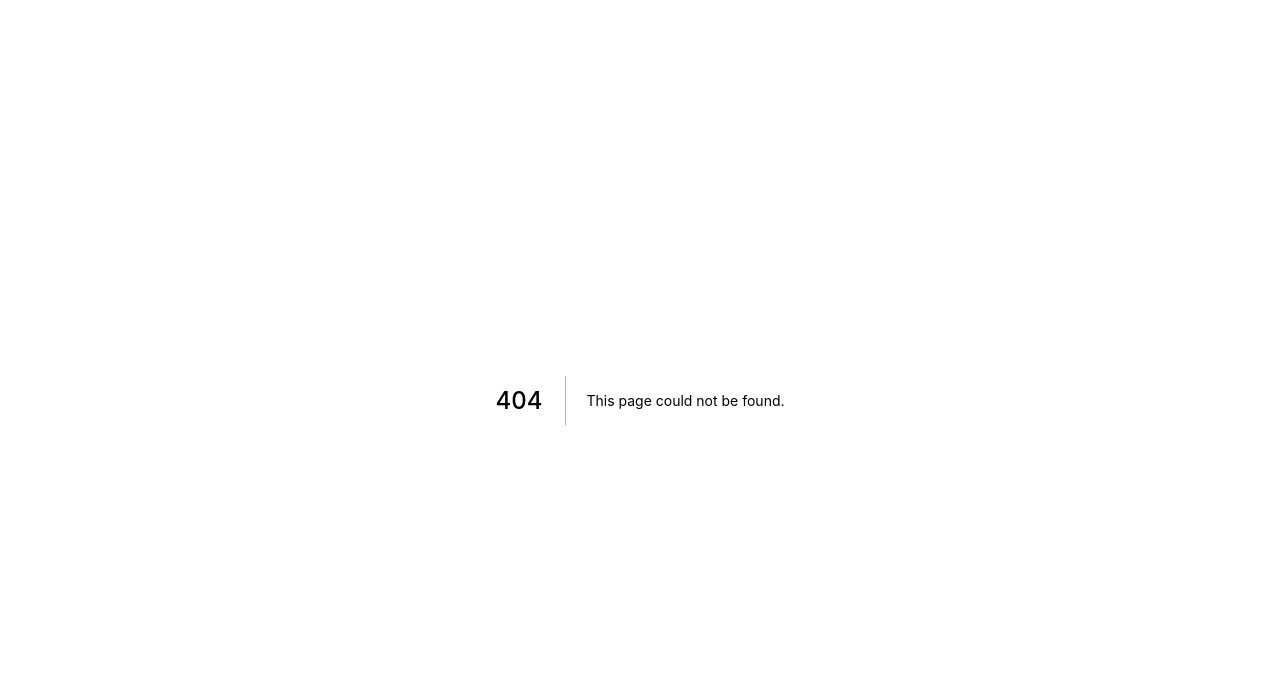
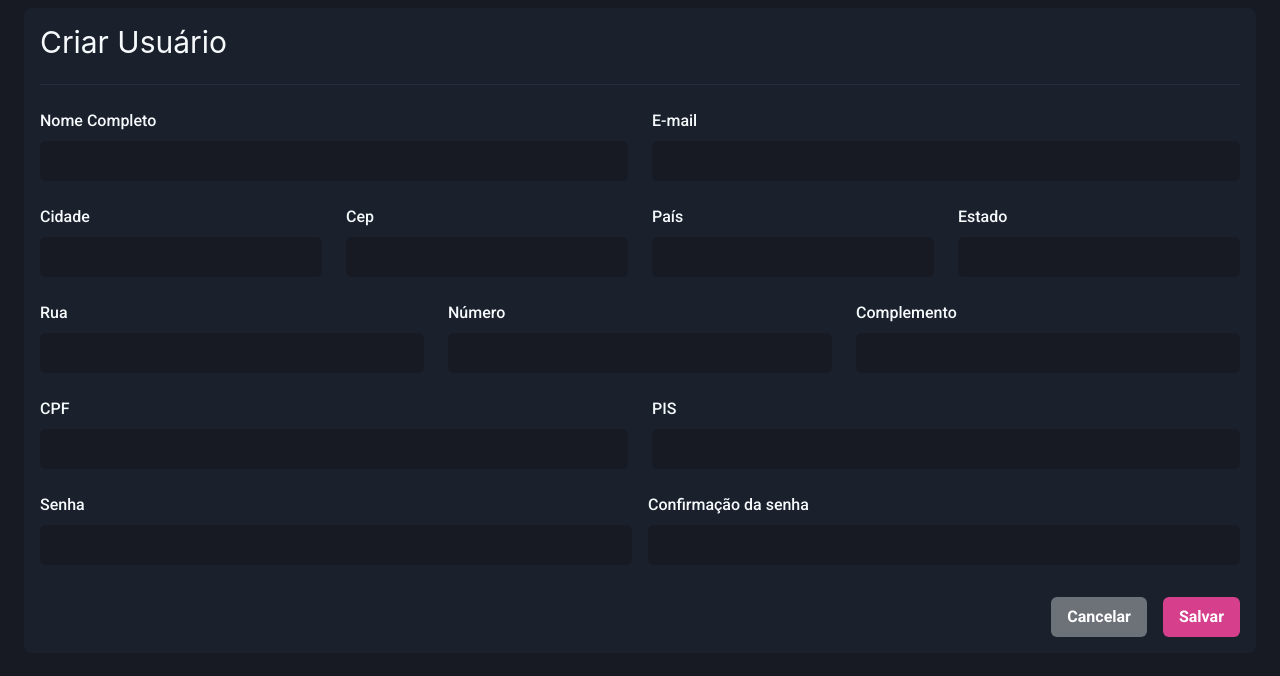
Before and after one commit to kaue-guerra/front-next, a Next.js app: page /signup in a window 1280 px wide. Before the commit this address had no page. Shown: the top 676 px of the page. Built offline with nearby package versions, Linux system fonts and the light colour scheme.

Commit message:
created header component and page Signup

```diff
--- a/package.json
+++ b/package.json
@@ -15,7 +15,8 @@
     "framer-motion": "^5.3.3",
     "next": "12.0.4",
     "react": "17.0.2",
-    "react-dom": "17.0.2"
+    "react-dom": "17.0.2",
+    "react-icons": "^4.3.1"
   },
   "devDependencies": {
     "@types/node": "^16.11.10",
--- a/src/components/Form/Input.tsx
+++ b/src/components/Form/Input.tsx
@@ -9,7 +9,7 @@ export function Input({ name, label, ...rest }: InputProps) {
     return (
         <FormControl>
             {!!label && <FormLabel htmlFor={name}>{label}</FormLabel>}
-            <ChakraInput name={name} id={name} type="email" focusBorderColor="pink.500" bgColor="gray.900" variant="filled" _hover={{ bgColor: 'gray.900' }} size="lg" {...rest} />
+            <ChakraInput name={name} id={name} type="email" focusBorderColor="pink.500" bgColor="gray.900" variant="filled" _hover={{ bgColor: 'gray.900' }} {...rest} />
         </FormControl>
     );
 }
--- /dev/null
+++ b/src/pages/signup.tsx
@@ -0,0 +1,49 @@
+import { Box, Divider, Flex, Heading, VStack, SimpleGrid, HStack, Button } from "@chakra-ui/react"
+import { Input } from "../components/Form/Input"
+
+export default function Signup() {
+    return (
+        <Box>
+            <Flex w="100%" my="2" maxWidth={1480} mx="auto" px="6" >
+                <Box flex="1" borderRadius={8} bg="gray.800" p="4">
+                    <Heading size="lg" fontWeight="normal" >Criar Usuário</Heading>
+
+                    <Divider my="6" borderColor="gray.700" />
+
+                    <VStack spacing="6">
+                        <SimpleGrid minChildWidth="240px" spacing="6" w="100%">
+                            <Input name="name" label="Nome Completo" />
+                            <Input name="email" type="email" label="E-mail" />
+                        </SimpleGrid>
+                        <SimpleGrid minChildWidth="240px" spacing="6" w="100%">
+                            <Input name="city" label="Cidade" />
+                            <Input name="zipcode" label="Cep" />
+                            <Input name="country" label="País" />
+                            <Input name="state" label="Estado" />
+                        </SimpleGrid>
+                        <SimpleGrid minChildWidth="240px" spacing="6" w="100%">
+                            <Input name="street" label="Rua" />
+                            <Input name="Number" label="Número" />
+                            <Input name="complement" label="Complemento" />
+                        </SimpleGrid>
+                        <SimpleGrid minChildWidth="240px" spacing="6" w="100%">
+                            <Input name="cpf" label="CPF" />
+                            <Input name="pis" label="PIS" />
+                        </SimpleGrid>
+                        <SimpleGrid minChildWidth="240px" spacing="4" w="100%">
+                            <Input name="password" label="Senha" type="password" />
+                            <Input name="password_confirmation" label="Confirmação da senha" type="password" />
+                        </SimpleGrid>
+                    </VStack>
+                    <Flex mt="8" justify="flex-end">
+                        <HStack spacing="4">
+                            <Button colorScheme="whiteAlpha">Cancelar</Button>
+                            <Button colorScheme="pink">Salvar</Button>
+                        </HStack>
+                    </Flex>
+
+                </Box>
+            </Flex>
+        </Box>
+    )
+}
```
Also changed, not shown: src/components/Header/Logo.tsx (added, +10 -0 lines), src/components/Header/MenuNav.tsx (added, +18 -0 lines), src/components/Header/index.tsx (added, +22 -0 lines), src/pages/dashboard.tsx (added, +18 -0 lines), src/pages/profile.tsx (added, +11 -0 lines), public/logo.png (added), 1 other file (tests, documents, lock files or other folders).
